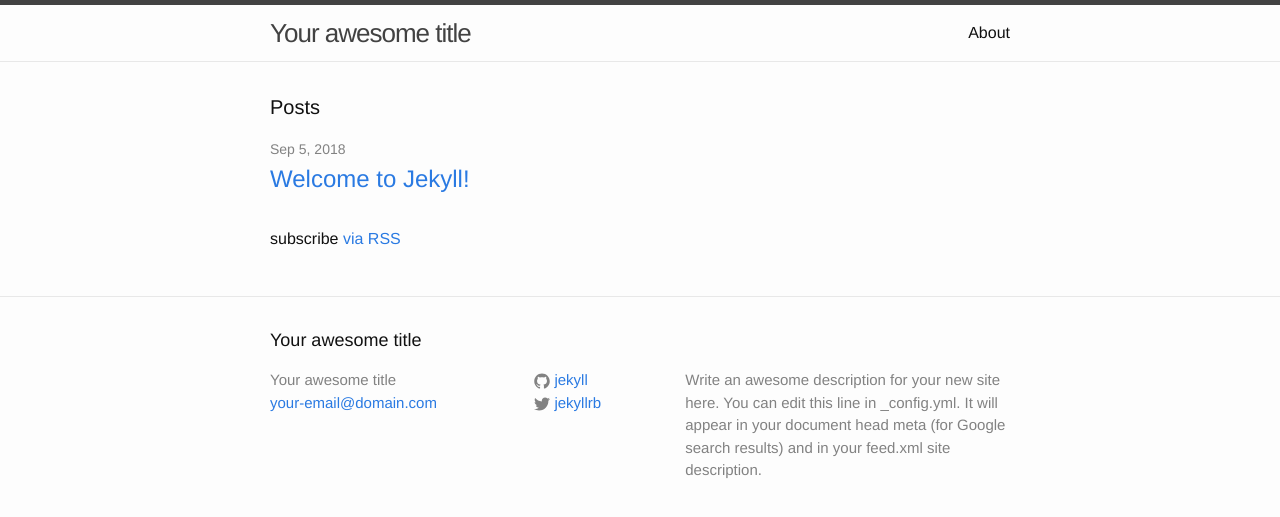
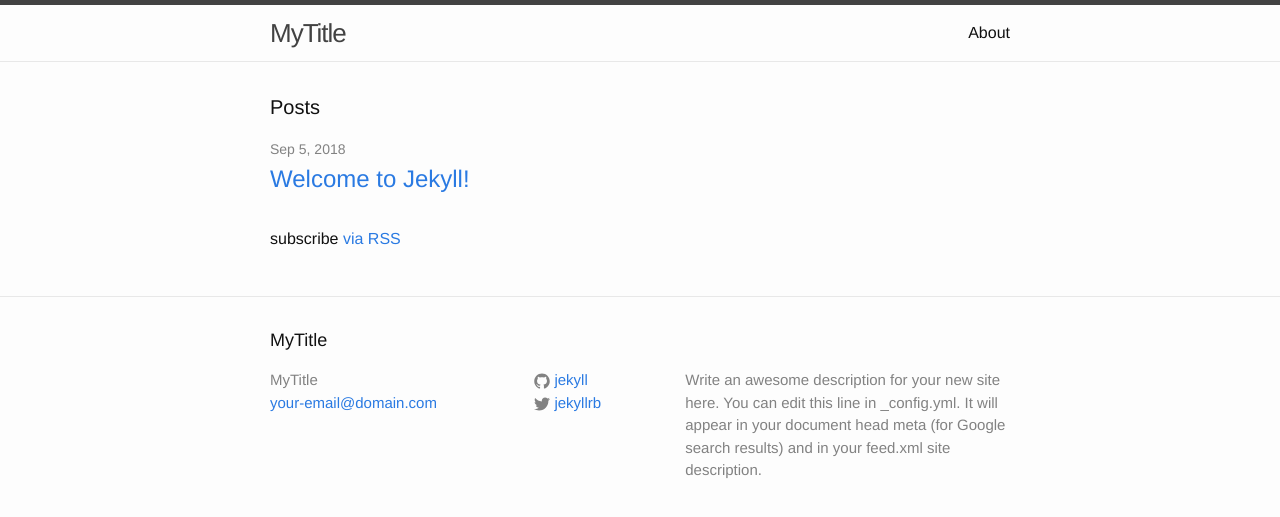
Before and after one commit to alnews2/sandbox, a Jekyll site: the page built from index.html, in a window 1280 px wide. Shown: the top 517 px of the page. Built offline with Jekyll 4.4.1, drawn with Linux system fonts in a browser that asks for light colours.

Commit message:
MyTitle
MyTitle

```diff
--- a/_config.yml
+++ b/_config.yml
@@ -6,7 +6,7 @@
 # 'jekyll serve'. If you change this file, please restart the server process.
 
 # Site settings
-title: Your awesome title
+title: MyTitle
 email: your-email@domain.com
 description: > # this means to ignore newlines until "baseurl:"
   Write an awesome description for your new site here. You can edit this
```
